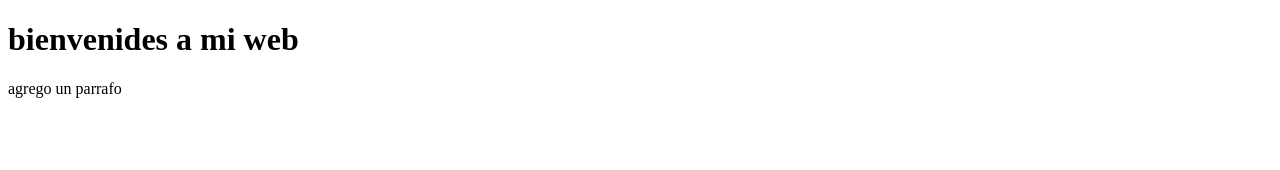
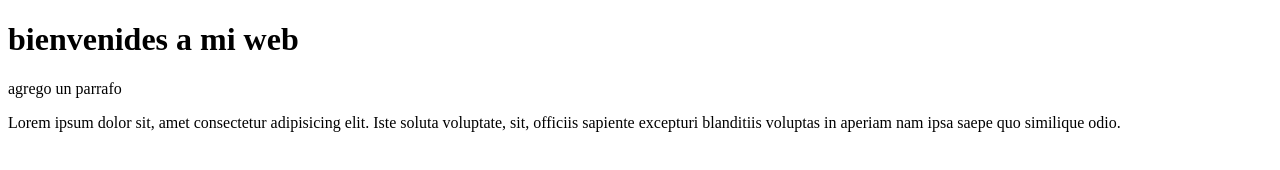
Before and after one commit to solangeleites/miweb, a plain HTML site: page index.html in a window 1280 px wide. Drawn offline with Linux system fonts and the light colour scheme.

Commit message:
agregue un parrado lorem

```diff
--- a/index.html
+++ b/index.html
@@ -9,6 +9,6 @@
 <body>
     <h1>bienvenides a mi web</h1>
     <p>agrego un parrafo</p>
-
+    <p>Lorem ipsum dolor sit, amet consectetur adipisicing elit. Iste soluta voluptate, sit, officiis sapiente excepturi blanditiis voluptas in aperiam nam ipsa saepe quo similique odio.</p>
 </body>
 </html>
```
